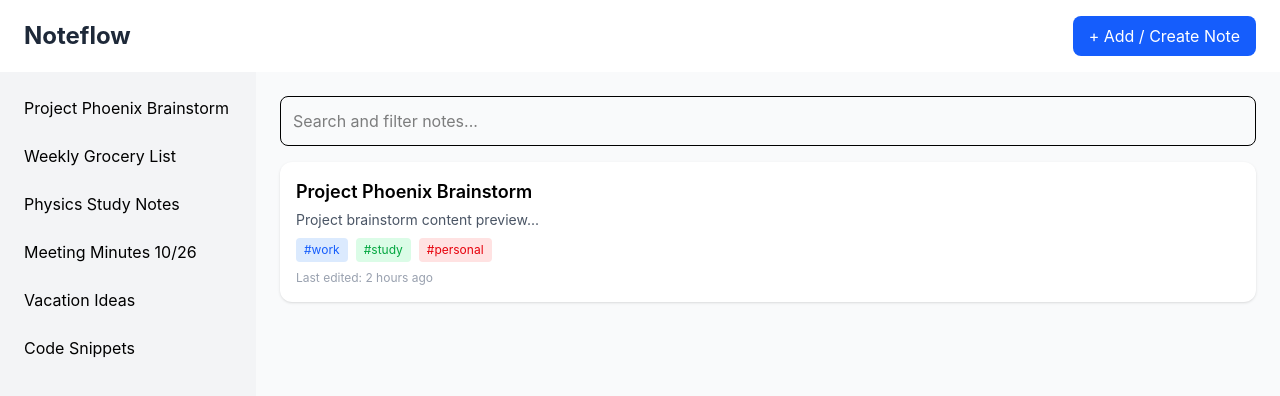
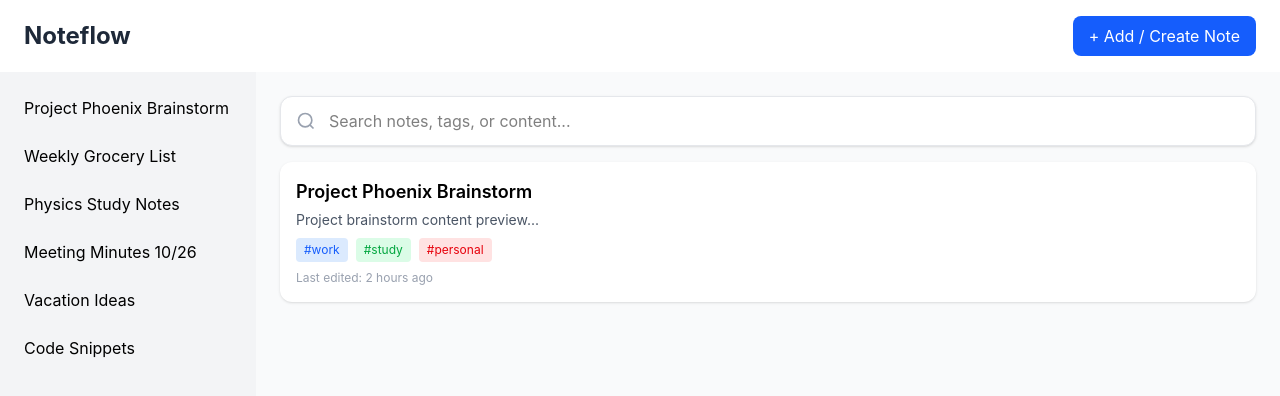
Before and after one commit to bhargablinx/noteflow, a React (Vite) app: page / in a window 1280 px wide. Shown: the top 396 px of the page. Built offline with nearby package versions, Linux system fonts and the light colour scheme.

Commit message:
Rdesign side bar

```diff
--- a/src/components/MainSection.jsx
+++ b/src/components/MainSection.jsx
@@ -2,11 +2,27 @@ export default function MainSection() {
     return (
         <main className="flex-1 p-6 space-y-4 bg-gray-50 h-full overflow-y-auto">
             {/* Search */}
-            <input
-                type="text"
-                placeholder="Search and filter notes..."
-                className="w-full p-3 border rounded-lg"
-            />
+            <div className="relative w-full">
+                <input
+                    type="text"
+                    placeholder="Search notes, tags, or content..."
+                    className="w-full pl-12 pr-4 py-3 rounded-xl border border-gray-200
+               bg-white shadow-sm focus:outline-none focus:ring-2
+               focus:ring-blue-500 focus:border-transparent transition"
+                />
+
+                {/* Icon */}
+                <svg
+                    className="absolute left-4 top-1/2 -translate-y-1/2 w-5 h-5 text-gray-400"
+                    fill="none"
+                    stroke="currentColor"
+                    strokeWidth="2"
+                    viewBox="0 0 24 24"
+                >
+                    <circle cx="11" cy="11" r="8" />
+                    <line x1="21" y1="21" x2="16.65" y2="16.65" />
+                </svg>
+            </div>
 
             {/* Notes */}
             <div className="space-y-4">
```
